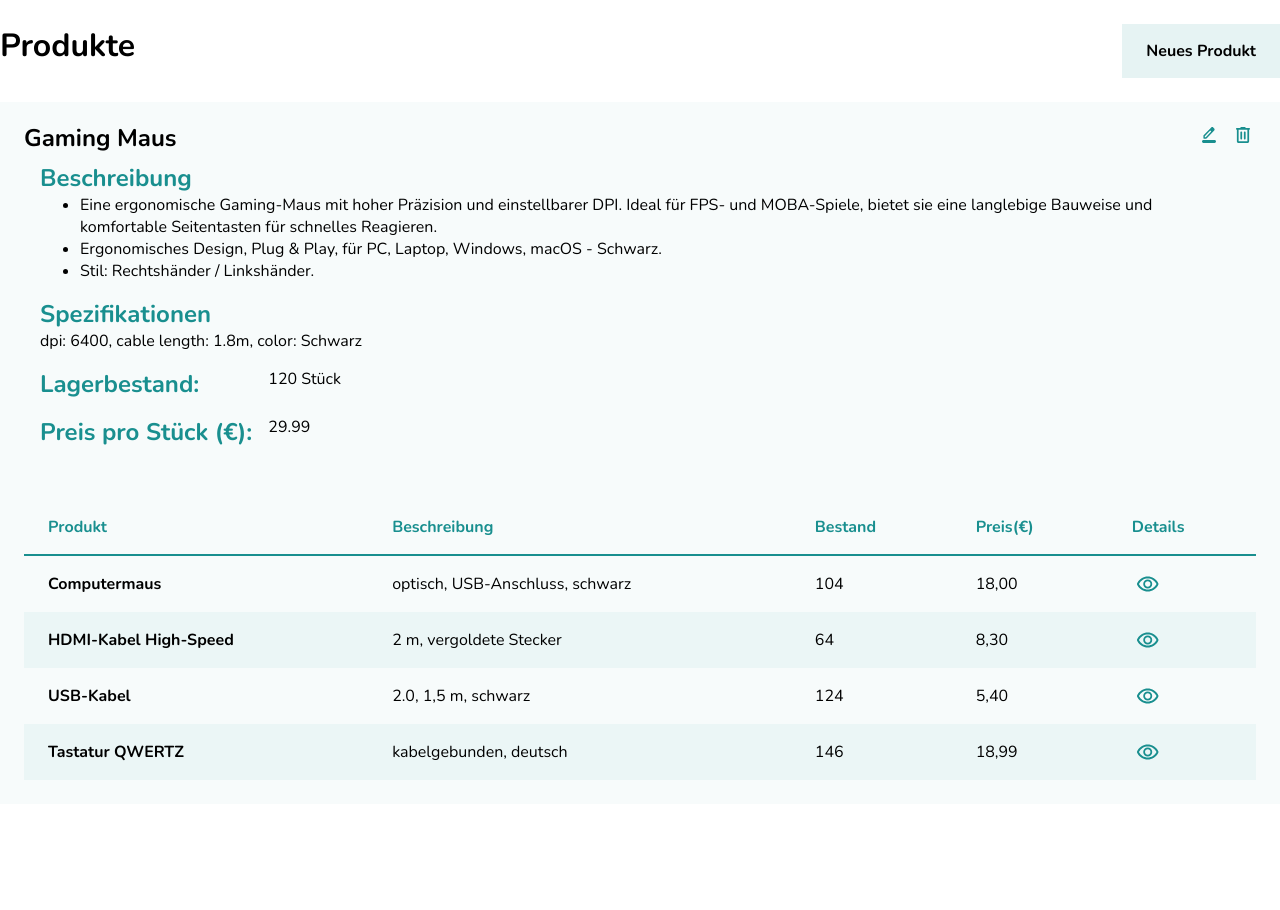
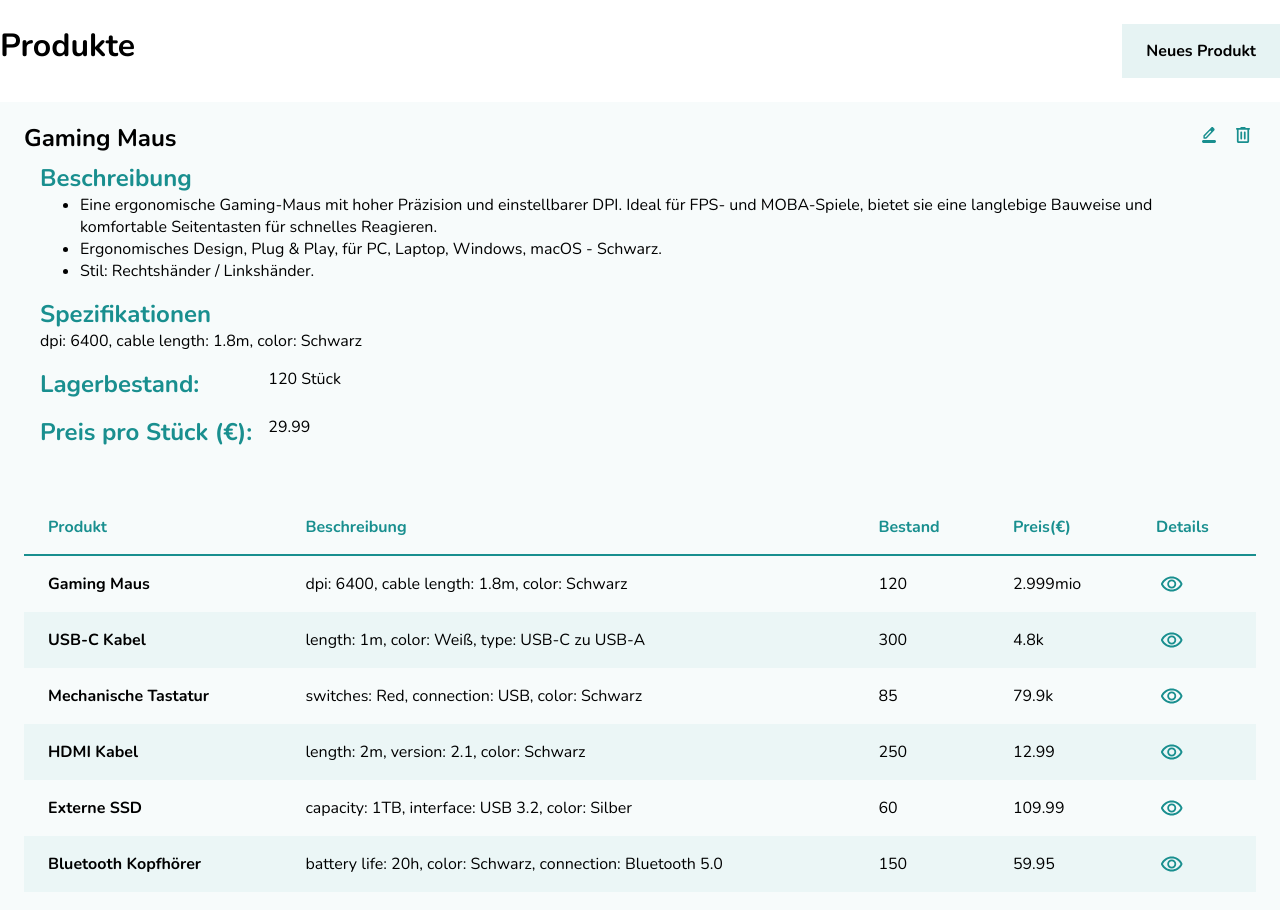
Before and after one commit to CANOST-id/Product-List, an Angular app: page / in a window 1280 px wide. Shown: the top 910 px of the page. Before the commit the page ends 804 px from the top, so only its background shows below. Built offline with nearby package versions, Linux system fonts and the light colour scheme.

Commit message:
changed the way to render product list and fixed big prices

```diff
--- a/src/app/shared/components/product-list/product-list.html
+++ b/src/app/shared/components/product-list/product-list.html
@@ -10,34 +10,31 @@
             </tr>
         </thead>
         <tbody>
+            @for (item of list; track item.name; let index = $index) {
             <tr role="link">
-                <td>Computermaus</td>
-                <td>optisch, USB-Anschluss, schwarz</td>
-                <td><span class="badge ok">104</span></td>
-                <td class="price">18,00</td>
+                <td>{{item.name}}</td>
+                <td>{{item.specs}}</td>
+                <td><span class="badge ok">{{item.stock}}</span></td>
+                <td class="price">
+                    @switch (true) {
+                        @case (item.price > 1000000) {
+                            {{item.price/1000000}}mio
+                        }
+                        @case (item.price > 1000) {
+                            {{item.price / 1000}}k
+                        }
+                        @default {
+                            {{item.price}}
+                        }
+                    }
+                </td>
                 <td><a class="btn--view" aria-label="Details anzeigen"></a></td>
             </tr>
+            } @empty {
             <tr role="link">
-                <td>HDMI-Kabel High-Speed</td>
-                <td>2 m, vergoldete Stecker</td>
-                <td><span class="badge low">64</span></td>
-                <td class="price">8,30</td>
-                <td><a class="btn--view" aria-label="Details anzeigen"></a></td>
+                <td colspan="5">Keine Produkte verfügbar</td>
             </tr>
-            <tr role="link">
-                <td>USB-Kabel</td>
-                <td>2.0, 1,5 m, schwarz</td>
-                <td><span class="badge ok">124</span></td>
-                <td class="price">5,40</td>
-                <td><a class="btn--view" aria-label="Details anzeigen"></a></td>
-            </tr>
-            <tr routerLink="/edit">
-                <td>Tastatur QWERTZ</td>
-                <td>kabelgebunden, deutsch</td>
-                <td><span class="badge ok">146</span></td>
-                <td class="price">18,99</td>
-                <td><a class="btn--view" aria-label="Details anzeigen"></a></td>
-            </tr>
+            }
         </tbody>
     </table>
 </section>
--- a/src/app/shared/components/product-list/product-list.ts
+++ b/src/app/shared/components/product-list/product-list.ts
@@ -13,21 +13,21 @@ export class ProductList {
       "description": "Eine ergonomische Gaming-Maus mit hoher Präzision und einstellbarer DPI.Ideal für FPS- und MOBA - Spiele, bietet sie eine langlebige Bauweise und komfortable Seitentasten für schnelles Reagieren.",
       "specs": "dpi: 6400, cable length: 1.8m, color: Schwarz",
       "stock": 120,
-      "price": 29.99
+      "price": 2999000
     },
     {
       "name": "USB-C Kabel",
       "description": "Robustes Ladekabel für Smartphones, Tablets und Laptops. Unterstützt schnelles Laden und Datenübertragung.Perfekt für den täglichen Einsatz zu Hause, im Büro oder unterwegs.",
       "specs": "length: 1m, color: Weiß, type: USB-C zu USB-A",
       "stock": 300,
-      "price": 4.80
+      "price": 4800
     },
     {
       "name": "Mechanische Tastatur",
       "description": "Hochwertige mechanische Tastatur mit RGB-Hintergrundbeleuchtung. Die schnellen Switches sorgen für präzise Eingaben und langen Schreibkomfort.Ideal für Gamer und Vielschreiber.",
       "specs": "switches: Red, connection: USB, color: Schwarz",
       "stock": 85,
-      "price": 79.90
+      "price": 79900
     },
     {
       "name": "HDMI Kabel",
```
